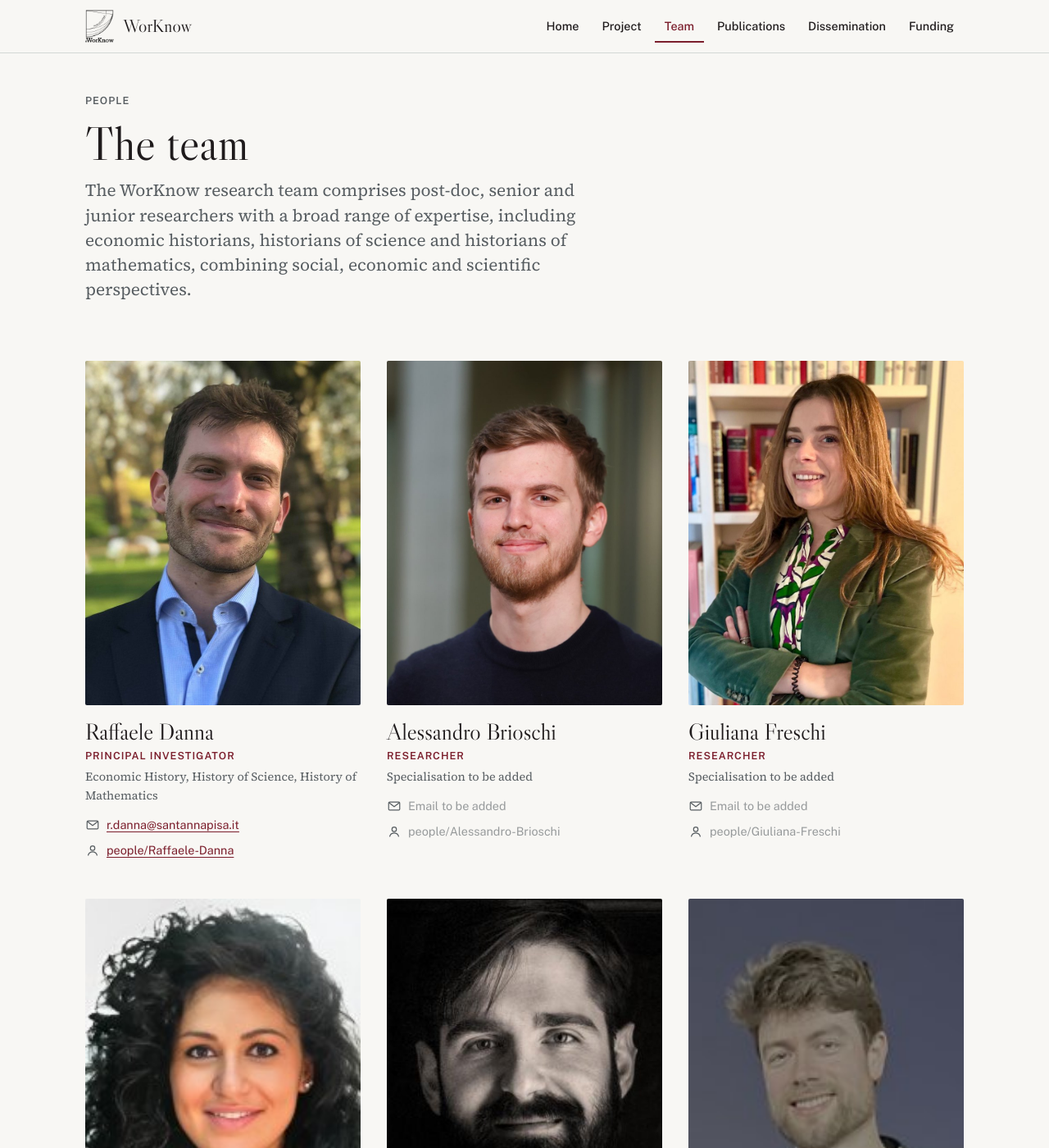
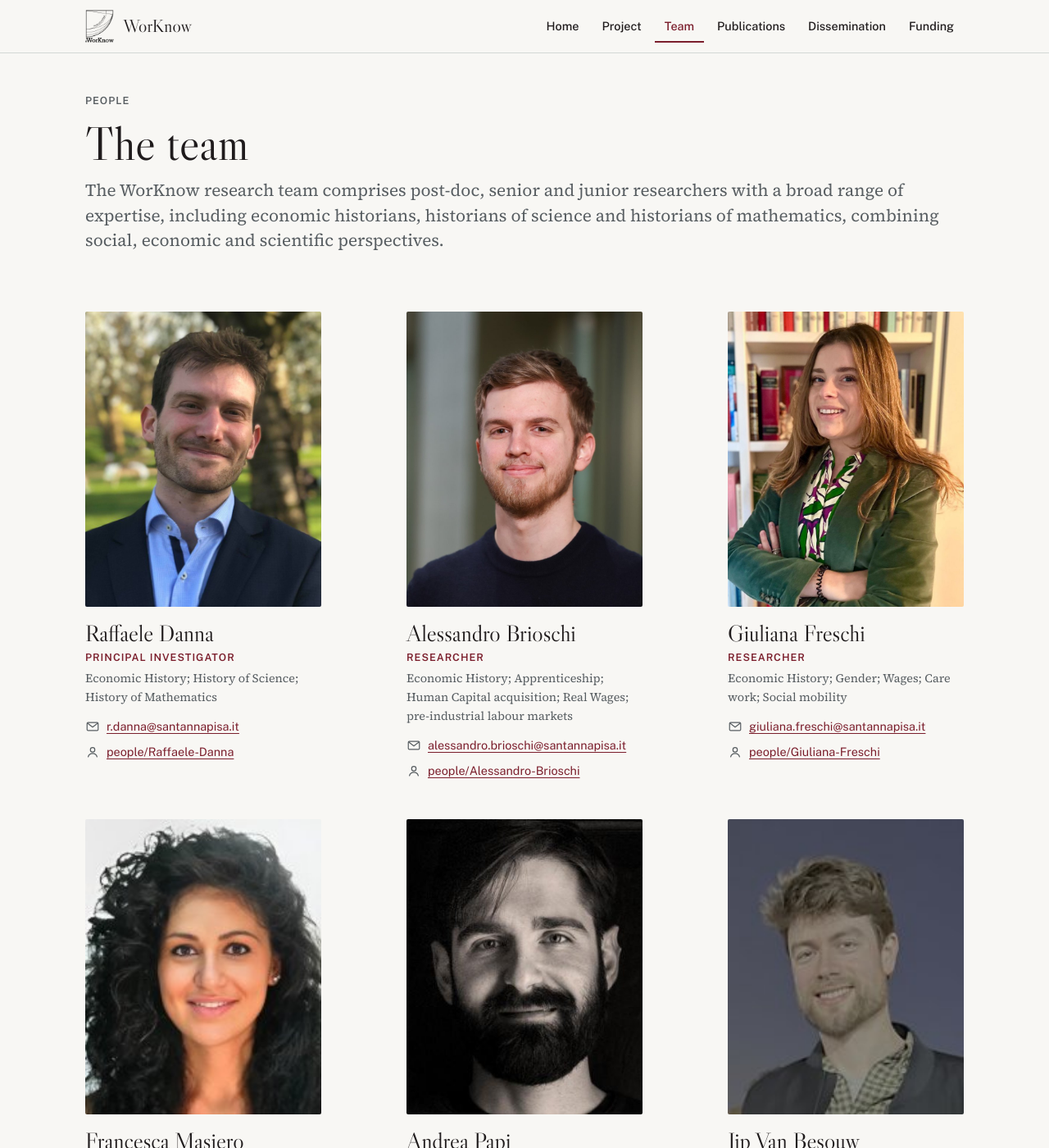
Before and after one commit to worknow-fis/worknow-fis.github.io, a Jekyll site: the page built from team.html, in a window 1280 px wide and 1400 px high. Shown: the whole window at 82% size. Built offline with Jekyll 4.4.1, drawn with Linux system fonts in a browser that asks for light colours.

Commit message:
Team: full-width intro, smaller portraits, details for Brioschi and Freschi
Co-Authored-By: Claude Opus 5.5 <noreply@anthropic.com>
Claude-Session: https://claude.ai/code/session_012Ch9VWpqxnn9dzYXrKnybu

```diff
--- a/_data/team.yml
+++ b/_data/team.yml
@@ -3,7 +3,7 @@
 #
 #   name:            Full name
 #   role:            Principal Investigator or Researcher
-#   specialisation:  Research areas, separated by commas
+#   specialisation:  Research areas, separated by semicolons
 #   photo:           Path of a portrait uploaded to assets/img/team/ (any size; square or 4:5 works best),
 #                    e.g. /assets/img/team/name-surname.jpg. Leave "" to show initials instead.
 #   email:           Shown on its own line with an envelope icon. Leave "" until known ("Email to be added" is shown).
@@ -12,24 +12,24 @@
 
 - name: Raffaele Danna
   role: Principal Investigator
-  specialisation: Economic History, History of Science, History of Mathematics
+  specialisation: Economic History; History of Science; History of Mathematics
   photo: /assets/img/team/raffaele-danna.jpg
   email: r.danna@santannapisa.it
   link: https://rafdanna.com/
 
 - name: Alessandro Brioschi
   role: Researcher
-  specialisation: Specialisation to be added
+  specialisation: Economic History; Apprenticeship; Human Capital acquisition; Real Wages; pre-industrial labour markets
   photo: /assets/img/team/alessandro-brioschi.jpg
-  email: ""
-  link: ""
+  email: alessandro.brioschi@santannapisa.it
+  link: https://alessandrobrioschi.github.io/
 
 - name: Giuliana Freschi
   role: Researcher
-  specialisation: Specialisation to be added
+  specialisation: Economic History; Gender; Wages; Care work; Social mobility
   photo: /assets/img/team/giuliana-freschi.jpg
-  email: ""
-  link: ""
+  email: giuliana.freschi@santannapisa.it
+  link: https://sites.google.com/view/giulianafreschi
 
 - name: Francesca Masiero
   role: Researcher
--- a/assets/css/main.css
+++ b/assets/css/main.css
@@ -139,6 +139,7 @@ main { padding-block: var(--s7) var(--s8); }
 .page-head h1 { font-family: var(--f-display); font-size: var(--t-2xl); line-height: 1.05; }
 .page-head p:not(.label) { font-size: var(--t-lg); color: var(--muted); line-height: 1.45; }
 .block { display: grid; gap: var(--s5); }
+.page-head.page-head-wide { max-width: none; }
 .block-head { display: flex; justify-content: space-between; align-items: baseline; gap: var(--s4); flex-wrap: wrap;
   border-top: 1px solid var(--ink); padding-top: var(--s3); }
 
@@ -244,7 +245,7 @@ main { padding-block: var(--s7) var(--s8); }
 @media (max-width: 860px) { .with-aside { grid-template-columns: 1fr; } .aside { position: static; order: -1; } }
 
 /* ---------- Member grid ---------- */
-.people { display: grid; grid-template-columns: repeat(3, minmax(0, 1fr)); gap: var(--s7) var(--s6); }
+.people { display: grid; grid-template-columns: repeat(3, minmax(0, 18rem)); justify-content: space-between; gap: var(--s7) var(--s6); }
 .person { display: grid; gap: var(--s4); align-content: start; min-width: 0; }
 .portrait { aspect-ratio: 4 / 5; max-width: 100%; background: var(--surface); border-radius: 2px; overflow: hidden; display: grid; place-items: center; }
 .portrait img { width: 100%; height: 100%; object-fit: cover; display: block; }
--- a/team.html
+++ b/team.html
@@ -5,7 +5,7 @@ permalink: /team/
 description: The WorKnow research team at the Sant’Anna School of Advanced Studies, Pisa.
 ---
 <div class="page">
-  <header class="page-head">
+  <header class="page-head page-head-wide">
     <p class="label">People</p>
     <h1>The team</h1>
     <p>The WorKnow research team comprises post-doc, senior and junior researchers with a broad range of expertise, including economic historians, historians of science and historians of mathematics, combining social, economic and scientific perspectives.</p>
```
